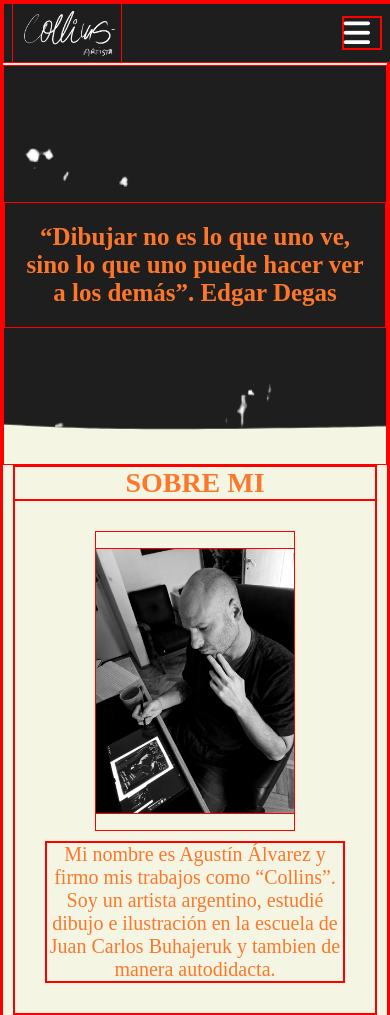
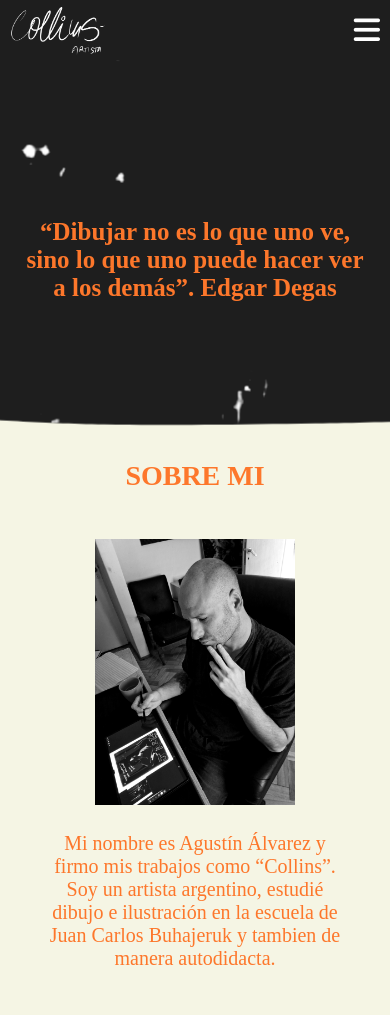
Before and after one commit to AgustinEA-dev/integrador-1, a plain HTML site: page index.html in a window 390 px wide. Shown: the top 1015 px of the page. Drawn offline with Linux system fonts and the light colour scheme; a web font is replaced by a local one.

Commit message:
última versión

```diff
--- a/assets/mediaqueries.css
+++ b/assets/mediaqueries.css
@@ -44,7 +44,6 @@
 @media (max-width: 862px) {
 
     .logo {
-        margin-left: 8px;
         width: 110px;
     }
 
@@ -66,12 +65,11 @@
 
     .navbar i {
         display: block;
-        padding-right: 10px;
+        margin-right: 10px;
     }
 
     nav label {
         order: 2;
-        margin-right: 10px;
     }
 
     #toggle-menu:checked~.navbar-list {
--- a/assets/styles.css
+++ b/assets/styles.css
@@ -5,7 +5,7 @@
     box-sizing: border-box;
     margin: 0;
     padding: 0;
-    border: 1px solid red;
+    /* border: 1px solid red; */
 }
 
 :root {
@@ -64,7 +64,6 @@ main {
 .logo {
     width: 100px;
     height: 60px;
-    margin-left: 10px;
 }
 
 ul {
```
